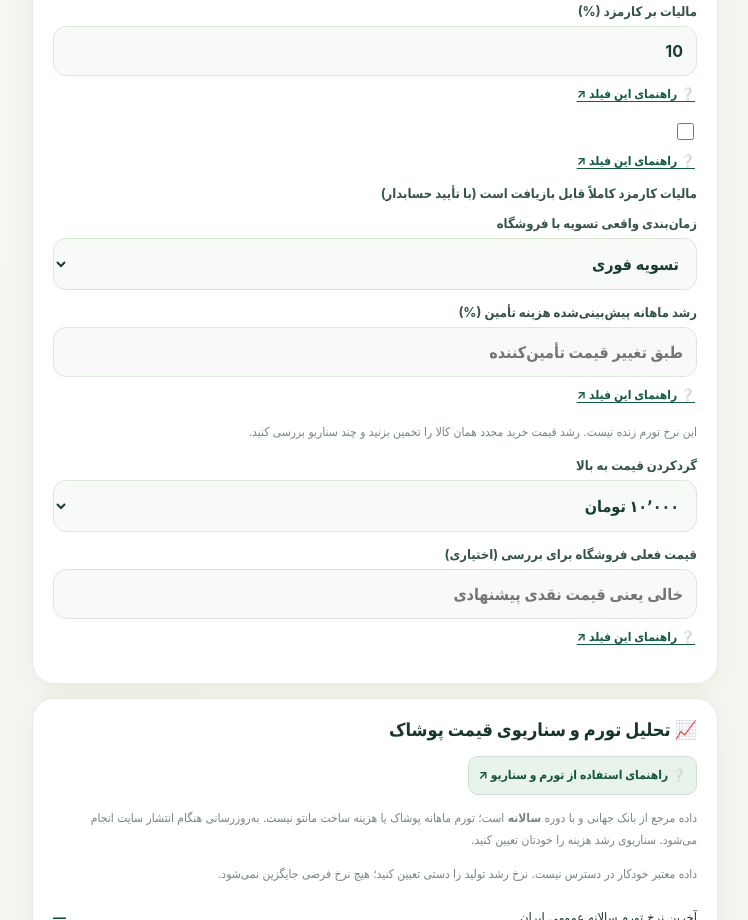
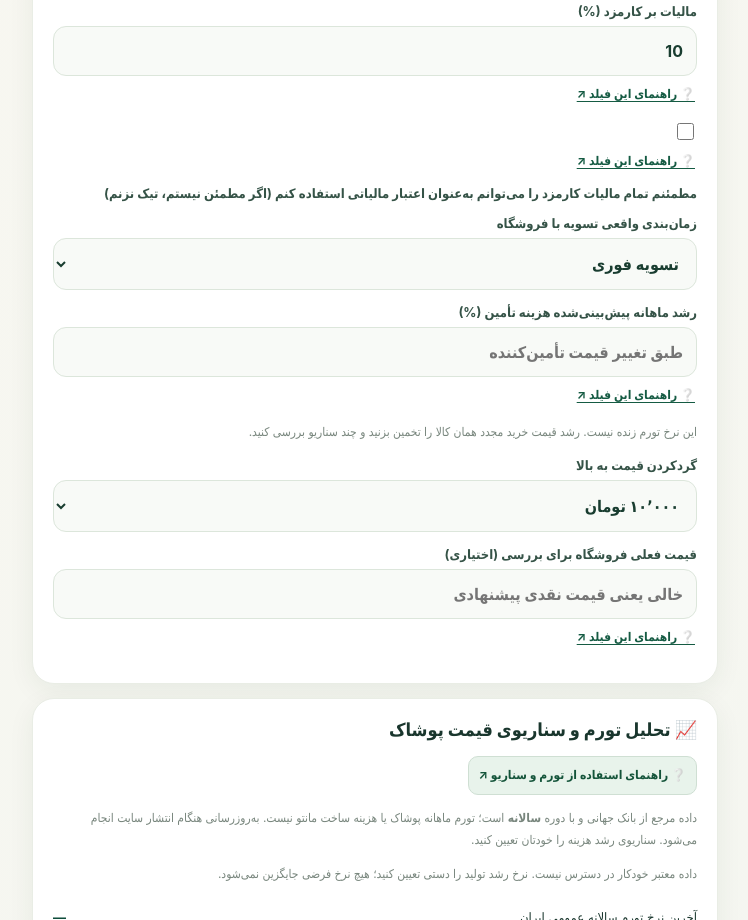
Before and after one commit to pmembari/mouher-pricing, a website: page index.html in a window 1280 px wide. Shown: the part 1680-2600 px from the top of the page, without its empty margins (265-1013 px from the left). Drawn offline with Linux system fonts and the light colour scheme; no server answers.

Commit message:
Clarify recoverable fee tax checkbox for merchants without accountants

```diff
--- a/index.html
+++ b/index.html
@@ -19,7 +19,7 @@
 <div class="card"><h2>۲. اطلاعات قرارداد اسنپ‌پی</h2><p class="hint"><a href="./data-guide.html#fields-snappay" class="field-help">❔ راهنمای کارمزد، تسویه و قیمت اقساطی ↗</a></p>
 <label>کارمزد پذیرنده (%)<input type="number" min="0" max="99" id="fee" placeholder="مقدار واقعی از قرارداد"><a class="field-tip" href="./data-guide.html#help-fee" aria-label="راهنمای تکمیل این فیلد">❔ راهنمای این فیلد ↗</a></label>
 <label>مالیات بر کارمزد (%)<input type="number" min="0" max="100" id="vat" value="10"><a class="field-tip" href="./data-guide.html#help-vat" aria-label="راهنمای تکمیل این فیلد">❔ راهنمای این فیلد ↗</a></label>
-<label><input type="checkbox" id="recover"><a class="field-tip" href="./data-guide.html#help-recover" aria-label="راهنمای تکمیل این فیلد">❔ راهنمای این فیلد ↗</a> مالیات کارمزد کاملاً قابل بازیافت است (با تأیید حسابدار)</label>
+<label><input type="checkbox" id="recover"><a class="field-tip" href="./data-guide.html#help-recover" aria-label="راهنمای تکمیل این فیلد">❔ راهنمای این فیلد ↗</a> مطمئنم تمام مالیات کارمزد را می‌توانم به‌عنوان اعتبار مالیاتی استفاده کنم (اگر مطمئن نیستم، تیک نزنم)</label>
 <label>زمان‌بندی واقعی تسویه با فروشگاه<select id="settlement"><a class="field-tip" href="./data-guide.html#help-settlement" aria-label="راهنمای تکمیل این فیلد">❔ راهنمای این فیلد ↗</a><option value="now">تسویه فوری</option><option value="m1">تمام مبلغ پس از ۱ ماه</option><option value="m2">تمام مبلغ پس از ۲ ماه</option><option value="split2">۵۰٪ ماه اول، ۵۰٪ ماه دوم</option><option value="split4">۲۵٪ در پایان هر ماه، چهار ماه</option></select></label>
 <label>رشد ماهانه پیش‌بینی‌شده هزینه تأمین (%)<input type="number" min="0" id="growth" placeholder="طبق تغییر قیمت تأمین‌کننده"><a class="field-tip" href="./data-guide.html#help-growth" aria-label="راهنمای تکمیل این فیلد">❔ راهنمای این فیلد ↗</a></label>
 <p class="hint">این نرخ تورم زنده نیست. رشد قیمت خرید مجدد همان کالا را تخمین بزنید و چند سناریو بررسی کنید.</p>
```
